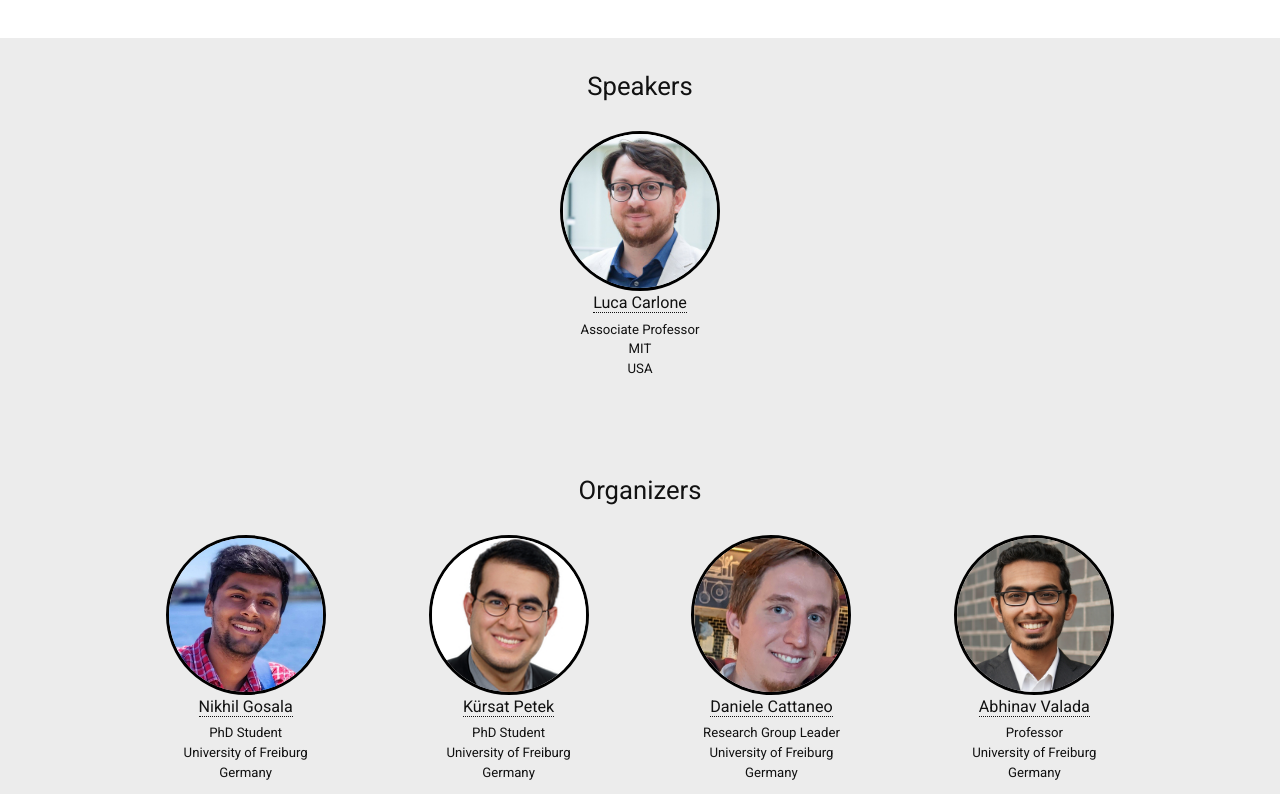
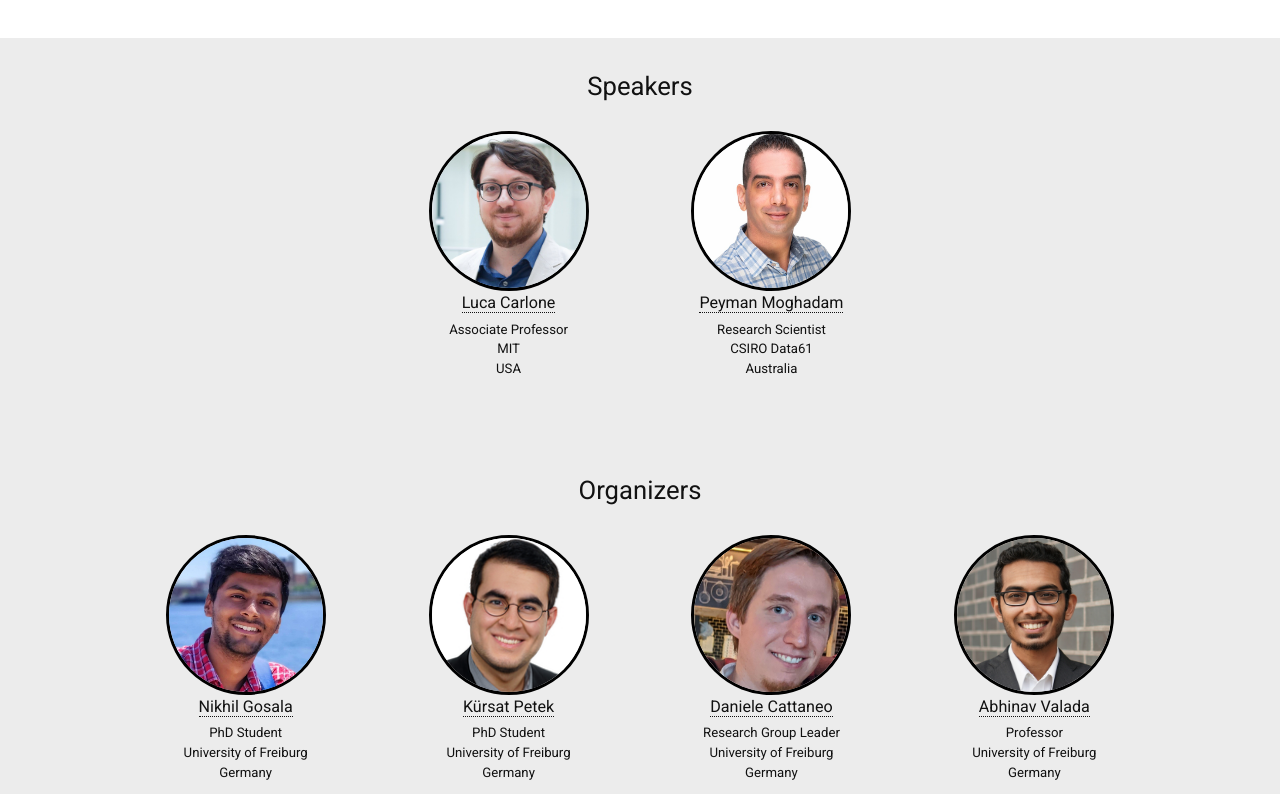
Before and after one commit to bob-workshop/bob-workshop.github.io, a plain HTML site: page index.html in a window 1280 px wide. Shown: the part 2500-3294 px from the top of the page. Drawn offline with nearby package versions, Linux system fonts and the light colour scheme.

Commit message:
new speaker added

```diff
--- a/index.html
+++ b/index.html
@@ -268,6 +268,12 @@
 					<h4><a href="https://lucacarlone.mit.edu/">Luca Carlone</a></h4>
 						<h5>Associate Professor <br> MIT <br> USA </h5>
 				</div>
+				<div class="people-box">
+					<a href="https://people.csiro.au/m/p/peyman-moghadam"><img src="static/images/people/moghadam.jpeg"
+							alt="Peyman Moghadam" style="border-radius: 50%; border: 3px solid #000000;" /></a>
+					<h4><a href="https://people.csiro.au/m/p/peyman-moghadam">Peyman Moghadam</a></h4>
+						<h5>Research Scientist <br> CSIRO Data61 <br> Australia </h5>
+				</div>
 			</div>
         </div>
     </div>
```
Also changed, not shown: static/images/people/moghadam.jpeg (added).
